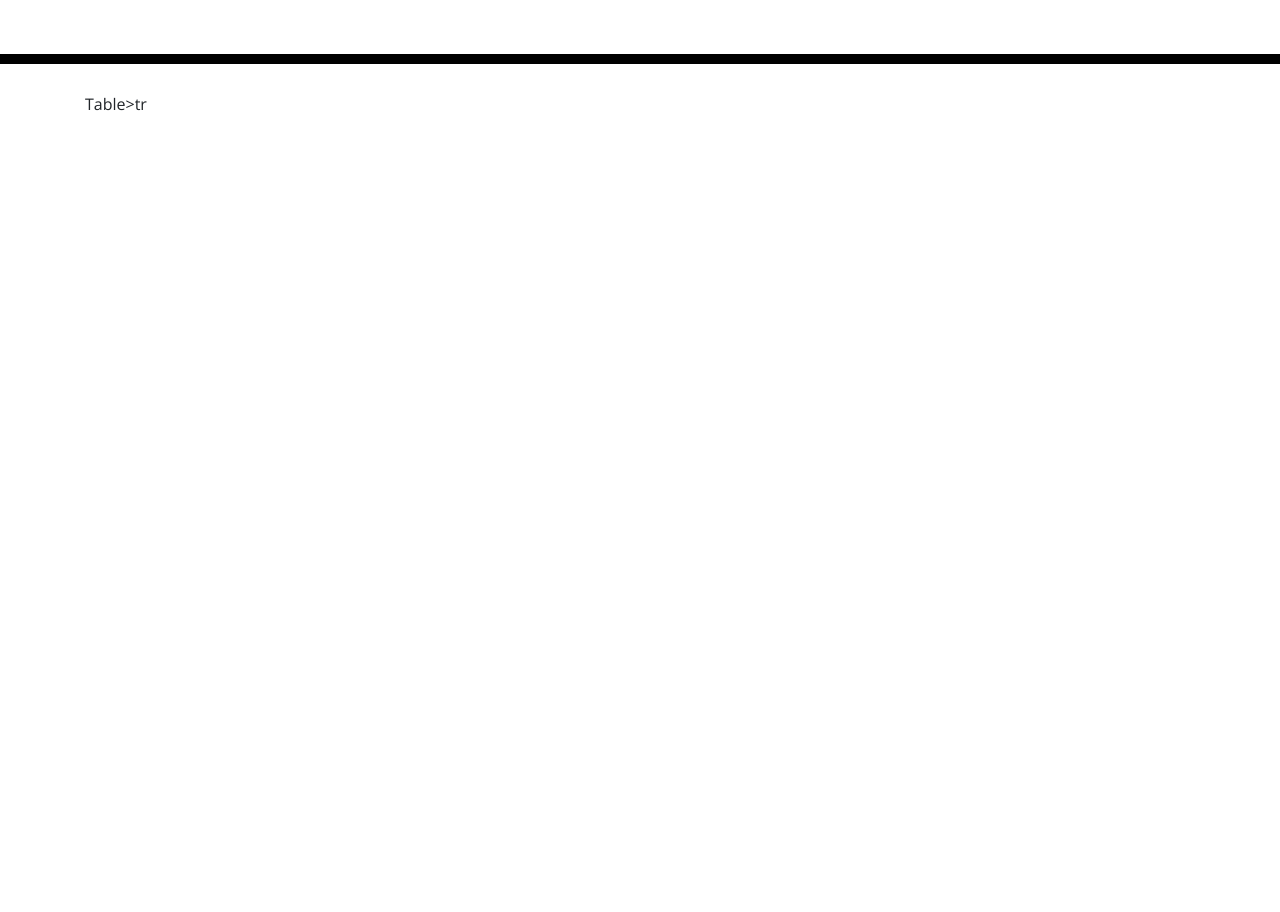
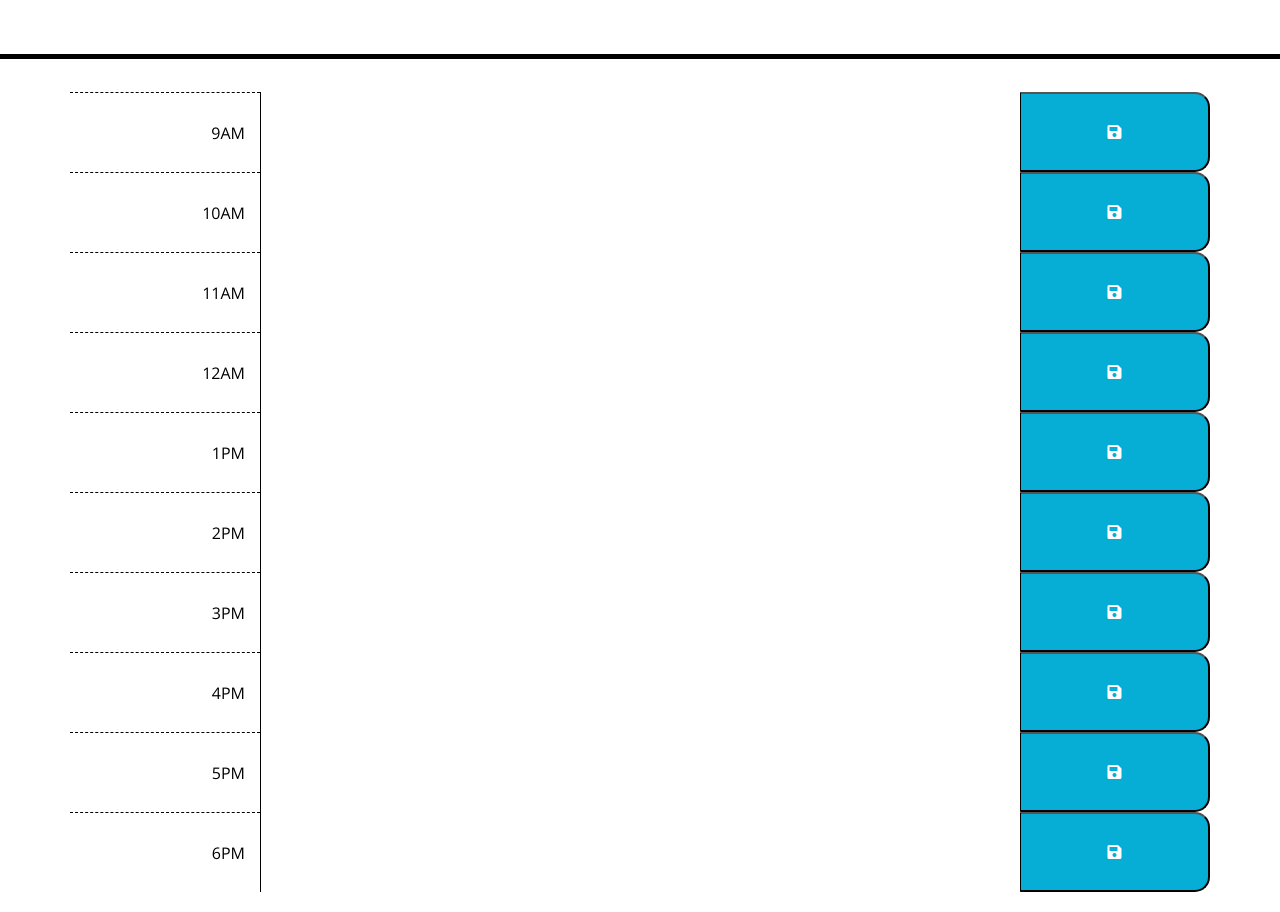
Before and after one commit to mckayjalex/Work-day-scheduler, a plain HTML site: page index.html in a window 1280 px wide. Shown: the part 240-1152 px from the top of the page. Before the commit the page ends 800 px from the top, so only its background shows below. Drawn offline with nearby package versions, Linux system fonts and the light colour scheme.

Commit message:
Trying to add color chnage function

```diff
--- a/assets/css/style.css
+++ b/assets/css/style.css
@@ -11,14 +11,14 @@ textarea {
   color: #000000;
   border-left: 1px solid black;
   padding: 10px;
+  height: 80px;
 }
-
 .jumbotron {
   text-align: center;
   background-color: transparent;
   color: black;
   border-radius: 0;
-  border-bottom: 10px solid black;
+  border-bottom: 5px solid black;
 }
 
 .description {
@@ -40,6 +40,7 @@ textarea {
   background-color: #ffffff;
   color: #000000;
   border-top: 1px dashed #000000;
+  text-align: right;
 }
 
 .past {
@@ -63,6 +64,7 @@ textarea {
   border-bottom-right-radius: 15px;
   background-color: #06aed5;
   color: white;
+  height: 80px;
 }
 
 .saveBtn i:hover {
--- a/assets/js/script.js
+++ b/assets/js/script.js
@@ -1,10 +1,70 @@
+// Global Variables
+let currentDateTime = $('#currentDay');
+let nineBtn = $('#nineBtn');
 
-let currentDateTime = $("#currentDay");
+let nineTime = $('#nine');
+let tenTime = $('#ten');
+let elevenTime = $('#eleven');
+let twelveTime = $('#twelve');
+let oneTime = $('#one');
+let twoTime = $('#two');
+let threeTime = $('#three');
+let fourTime = $('#four');
+let fiveTime = $('#five');
+let sixTime = $('#six');
 
+let currentHour = moment().format("HH");
+const times = ["09", "10", "11", "12", "13", "14", "15", "16", "17", "18"];
 
+// Setting the current date
 function displayTime() {
     let liveDate = moment().format('dddd, MMMM Do');
     currentDateTime.text(liveDate);
 }
 
+function colorChange() {
+    for (let i = 0; i < times.length; i++) {
+        if (currentHour === times[i]) {
+            nineTime.addClass('present');
+        } else {
+
+        }
+    }
+}
+
+colorChange();
+
+// Checks the time every second to keep it up to date
 setInterval(displayTime, 1000);
+
+// Buttons to save the data entered into the planner
+nineBtn.on("click", function() {
+
+})
+tenBtn.on("click", function() {
+
+})
+elevenBtn.on("click", function() {
+
+})
+twelveBtn.on("click", function() {
+
+})
+oneBtn.on("click", function() {
+
+})
+twoBtn.on("click", function() {
+
+})
+threeBtn.on("click", function() {
+
+})
+fourBtn.on("click", function() {
+
+})
+five.on("click", function() {
+
+})
+sixBtn.on("click", function() {
+
+})
--- a/index.html
+++ b/index.html
@@ -1,23 +1,14 @@
 <!DOCTYPE html>
 <html lang="en">
+
 <head>
   <meta charset="UTF-8" />
   <meta name="viewport" content="width=device-width, initial-scale=1.0" />
   <meta http-equiv="X-UA-Compatible" content="ie=edge" />
-    <link
-      rel="stylesheet"
-      href="https://stackpath.bootstrapcdn.com/bootstrap/4.3.1/css/bootstrap.min.css"
-    />
-    <link
-      rel="stylesheet"
-      href="https://use.fontawesome.com/releases/v5.8.1/css/all.css"
-      integrity="sha384-50oBUHEmvpQ+1lW4y57PTFmhCaXp0ML5d60M1M7uH2+nqUivzIebhndOJK28anvf"
-      crossorigin="anonymous"
-    />
-    <link
-      href="https://fonts.googleapis.com/css?family=Open+Sans&display=swap"
-      rel="stylesheet"
-    />
+  <link rel="stylesheet" href="https://stackpath.bootstrapcdn.com/bootstrap/4.3.1/css/bootstrap.min.css" />
+  <link rel="stylesheet" href="https://use.fontawesome.com/releases/v5.8.1/css/all.css"
+    integrity="sha384-50oBUHEmvpQ+1lW4y57PTFmhCaXp0ML5d60M1M7uH2+nqUivzIebhndOJK28anvf" crossorigin="anonymous" />
+  <link href="https://fonts.googleapis.com/css?family=Open+Sans&display=swap" rel="stylesheet" />
   <link rel="stylesheet" href="assets/css/style.css" />
   <title>Work Day Scheduler</title>
 </head>
@@ -29,11 +20,80 @@
     <p id="currentDay" class="lead"></p>
   </header>
   <div class="container">
-      Table>tr
+    <div class="row">
+      <div class="hour col-2">
+        <p>9AM</p>
       </div>
-
+      <textarea class="textarea col-8" name="nine" id="nine"></textarea>
+      <button id="nineBtn" class="saveBtn col-2" type="submit"><i class="fas fa-save"></i></button>
+    </div>
+    <div class="row">
+      <div class="hour col-2">
+        <p>10AM</p>
+      </div>
+      <textarea class="textarea col-8" name="ten" id="ten"></textarea>
+      <button id="tenBtn" class="saveBtn col-2" type="submit"><i class="fas fa-save"></i></button>
+    </div>
+    <div class="row">
+      <div class="hour col-2">
+        <p>11AM</p>
+      </div>
+      <textarea class="textarea col-8" name="eleven" id="eleven"></textarea>
+      <button id="elevenBtn" class="saveBtn col-2" type="submit"><i class="fas fa-save"></i></button>
+    </div>
+    <div class="row">
+      <div class="hour col-2">
+        <p>12AM</p>
+      </div>
+      <textarea class="textarea col-8" name="twelve" id="twelve"></textarea>
+      <button id="twelveBtn" class="saveBtn col-2" type="submit"><i class="fas fa-save"></i></button>
+    </div>
+    <div class="row">
+      <div class="hour col-2">
+        <p>1PM</p>
+      </div>
+      <textarea class="textarea col-8" name="one" id="" cols="30" rows="10"></textarea>
+      <button id="oneBtn" class="saveBtn col-2" type="submit"><i class="fas fa-save"></i></button>
+    </div>
+    <div class="row">
+      <div class="hour col-2">
+        <p>2PM</p>
+      </div>
+      <textarea class="textarea col-8" name="two" id="" cols="30" rows="10"></textarea>
+      <button id="twoBtn" class="saveBtn col-2" type="submit"><i class="fas fa-save"></i></button>
+    </div>
+    <div class="row">
+      <div class="hour col-2">
+        <p>3PM</p>
+      </div>
+      <textarea class="textarea col-8" name="three" id="" cols="30" rows="10"></textarea>
+      <button id="threeBtn" class="saveBtn col-2" type="submit"><i class="fas fa-save"></i></button>
+    </div>
+    <div class="row">
+      <div class="hour col-2">
+        <p>4PM</p>
+      </div>
+      <textarea class="textarea col-8" name="four" id="" cols="30" rows="10"></textarea>
+      <button id="fourBtn" class="saveBtn col-2" type="submit"><i class="fas fa-save"></i></button>
+    </div>
+    <div class="row">
+      <div class="hour col-2">
+        <p>5PM</p>
+      </div>
+      <textarea class="textarea col-8" name="five" id="" cols="30" rows="10"></textarea>
+      <button id="fiveBtn" class="saveBtn col-2" type="submit"><i class="fas fa-save"></i></button>
+    </div>
+    <div class="row">
+      <div class="hour col-2">
+        <p>6PM</p>
+      </div>
+      <textarea class="textarea col-8" name="six" id="" cols="30" rows="10"></textarea>
+      <button id="sixBtn" class="saveBtn col-2" type="submit"><i class="fas fa-save"></i></button>
+    </div>
+  </div>
   <script src="https://cdnjs.cloudflare.com/ajax/libs/jquery/3.2.1/jquery.min.js"></script>
   <script src="https://cdnjs.cloudflare.com/ajax/libs/moment.js/2.24.0/moment.min.js"></script>
   <script src="assets/js/script.js"></script>
 </body>
+
 </html>
```
Lines whose indentation alone changed are shown as unchanged.
